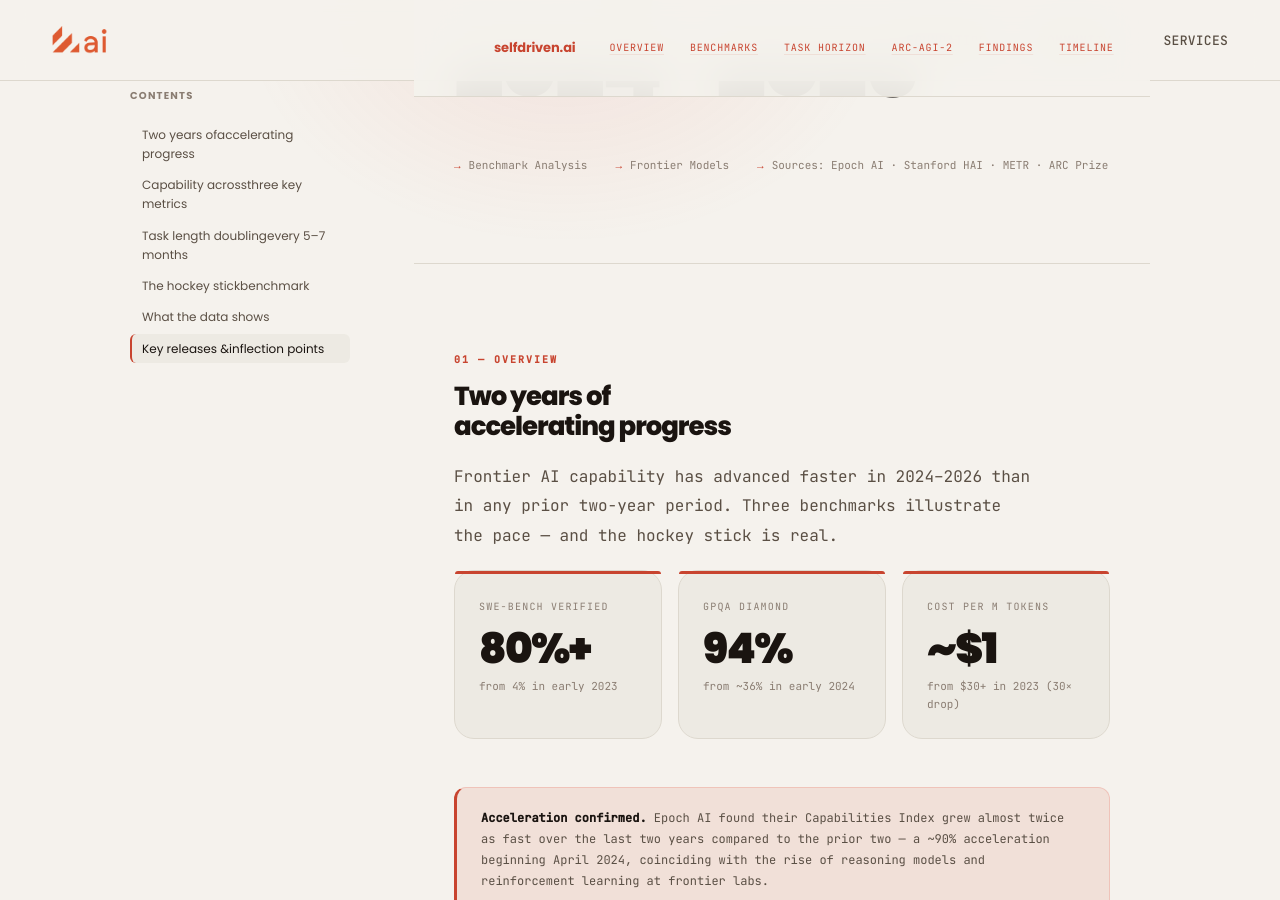
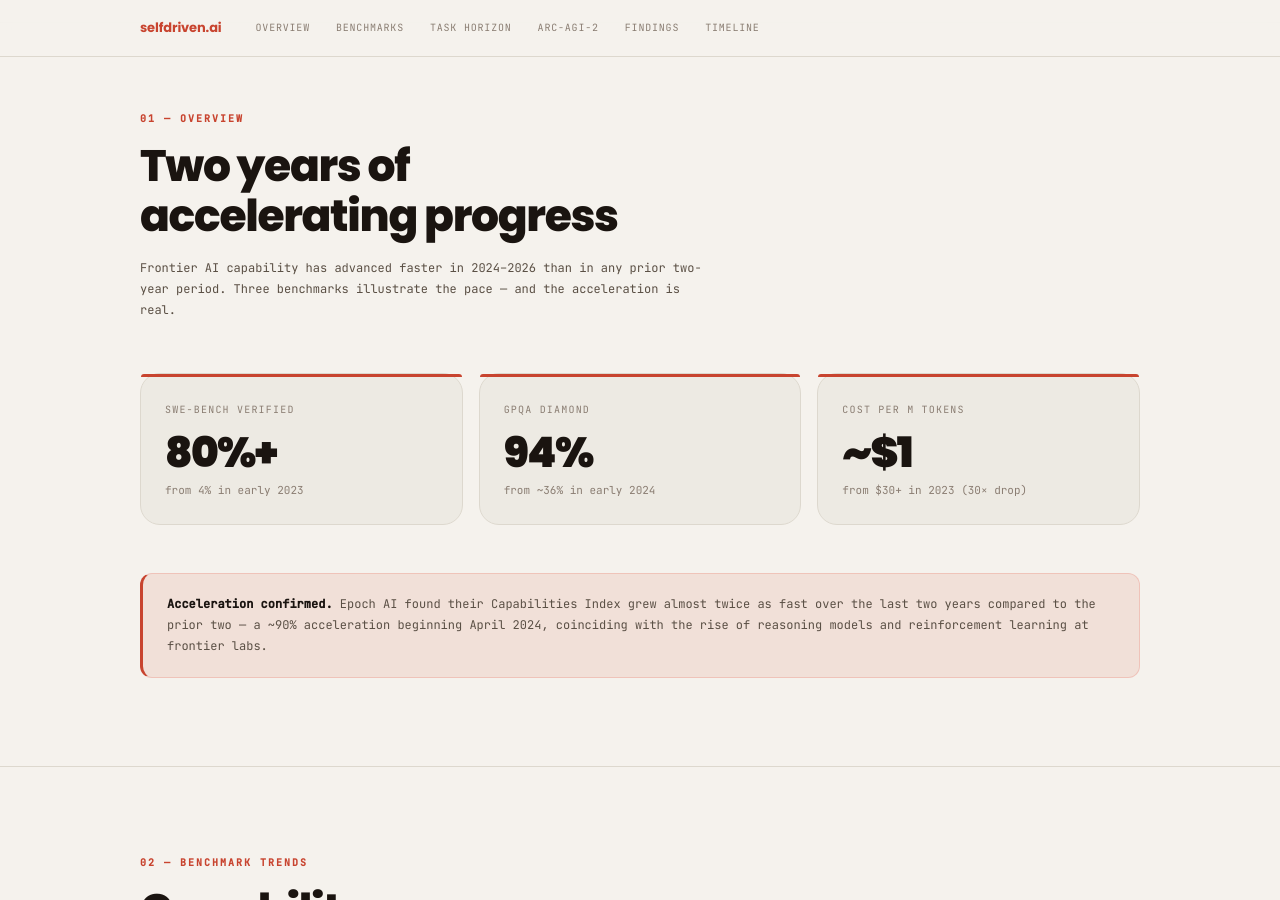
Before and after one commit to selfdriven-foundation/selfdriven-ai, a Jekyll site: the page built from docs/pages/framework-situational-awareness-ai-capability-progression.html, in a window 1280 px wide and 900 px high, scrolled down 630 px. Built offline with Jekyll 4.4.1, drawn with Linux system fonts in a browser that asks for light colours; some of the changed text lies outside the part shown.

Commit message:
Update framework-situational-awareness-ai-capability-progression.html

```diff
--- a/docs/pages/framework-situational-awareness-ai-capability-progression.html
+++ b/docs/pages/framework-situational-awareness-ai-capability-progression.html
@@ -378,7 +378,7 @@
   <div class="container">
     <div class="section-eyebrow">01 — Overview</div>
     <h2>Two years of<br>accelerating progress</h2>
-    <p class="section-desc">Frontier AI capability has advanced faster in 2024–2026 than in any prior two-year period. Three benchmarks illustrate the pace — and the hockey stick is real.</p>
+    <p class="section-desc">Frontier AI capability has advanced faster in 2024–2026 than in any prior two-year period. Three benchmarks illustrate the pace — and the acceleration is real.</p>
     <div class="stat-grid">
       <div class="stat-card reveal">
         <div class="stat-label">SWE-bench Verified</div>
@@ -450,7 +450,7 @@
 <section id="arc">
   <div class="container">
     <div class="section-eyebrow">04 — ARC-AGI-2</div>
-    <h2>The hockey stick<br>benchmark</h2>
+    <h2>The fast moving<br>benchmark</h2>
     <p class="section-desc">ARC-AGI-2 launched in March 2025 with all frontier models below 5%. Within a year, scores surged past the human baseline of 60%. This is the sharpest capability inflection on record.</p>
     <div class="chart-card reveal">
       <div class="chart-header">
```
Also changed, not shown: other parts of docs/pages/framework-situational-awareness-ai-capability-progression.html (+1 -1 lines).
